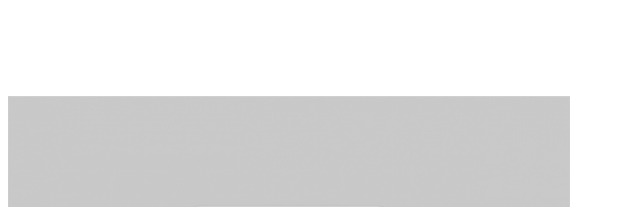
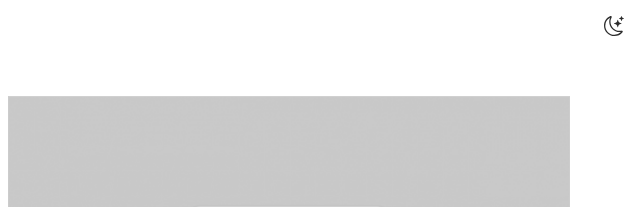
Before and after one commit to vishnusharma7/workchat, a plain HTML site: page step2.html in a window 1280 px wide. Shown: the top 207 px of the page, 640-1280 px from the left. Drawn offline with Linux system fonts and the light colour scheme.

Commit message:
dark mode script added

```diff
--- a/step2.html
+++ b/step2.html
@@ -34,6 +34,10 @@
             </div>
         </div>
     </div>
+
+
+     <!--dark mode script -->
+     <script src="darkmode.js"></script>
     <script src="script.js"></script>
 </body>
 
```
